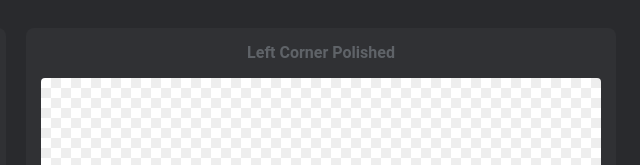
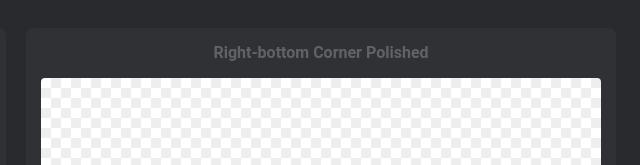
Before and after one commit to HsiehShuJeng/scott-edge-extensions, a browser extension: page asking-expert/watermark.html in a window 1280 px wide. Shown: the part 787-952 px from the top of the page, 624-1264 px from the left. Drawn offline with Linux system fonts and the light colour scheme; a web font is replaced by a local one.

Commit message:
chore(ui): update polished preview label from Left to Right-bottom

```diff
--- a/asking-expert/watermark.html
+++ b/asking-expert/watermark.html
@@ -131,7 +131,7 @@
                 </div>
             </div>
             <div class="preview-box">
-                <h3>Left Corner Polished</h3>
+                <h3>Right-bottom Corner Polished</h3>
                 <div id="processed-preview" class="image-container">
                     <!-- Processed image will be shown here -->
                 </div>
```
